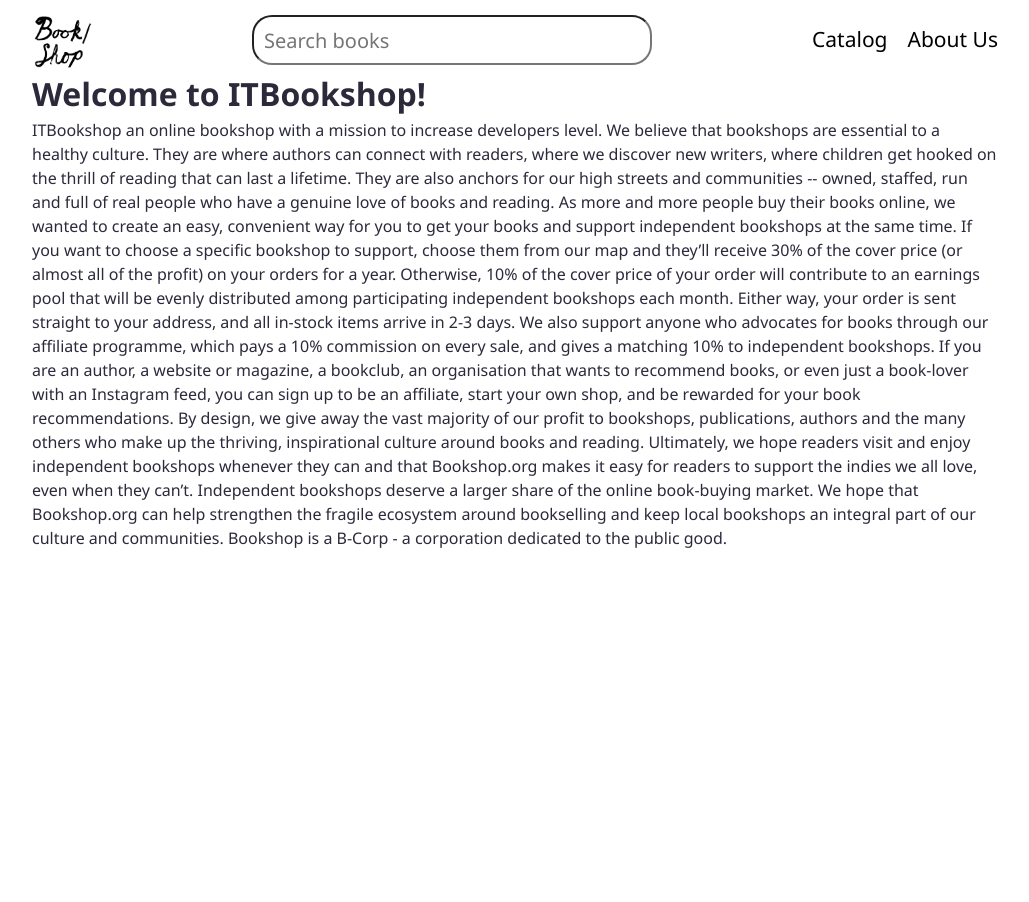
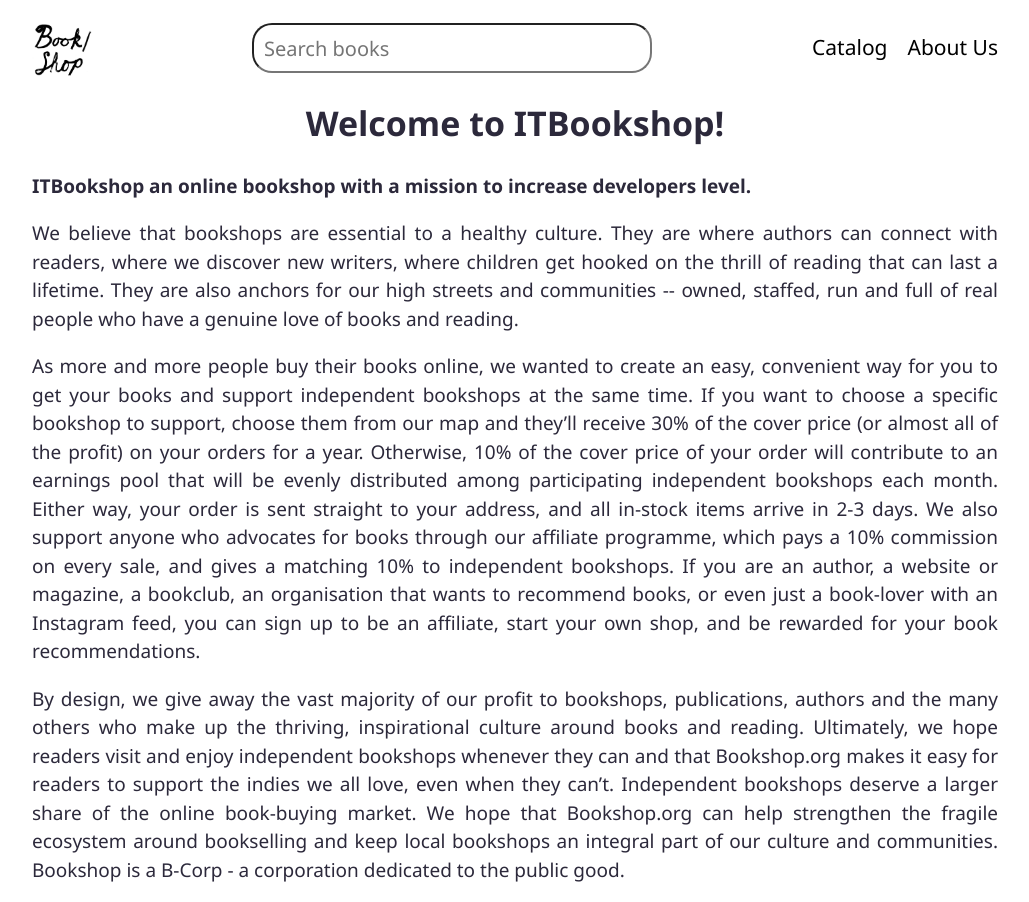
Before and after one commit to evvgenchik/react-rs, a React (Vite) app in the folder react-components/: page /about in a window 1280 px wide. Shown: the whole page, without its empty margins (125-1154 px from the left). Before the commit the page ends 800 px from the top, so only its background shows below. Built offline with nearby package versions, Linux system fonts and the light colour scheme.

Commit message:
feat: add main page cards

```diff
--- a/react-components/src/components/About.tsx
+++ b/react-components/src/components/About.tsx
@@ -1,40 +1,52 @@
+import styles from './about.module.scss';
+
 function About() {
   return (
     <>
-      <h1>Welcome to ITBookshop!</h1>
-      <div>
-        ITBookshop an online bookshop with a mission to increase developers
-        level. We believe that bookshops are essential to a healthy culture.
-        They are where authors can connect with readers, where we discover new
-        writers, where children get hooked on the thrill of reading that can
-        last a lifetime. They are also anchors for our high streets and
-        communities -- owned, staffed, run and full of real people who have a
-        genuine love of books and reading. As more and more people buy their
-        books online, we wanted to create an easy, convenient way for you to get
-        your books and support independent bookshops at the same time. If you
-        want to choose a specific bookshop to support, choose them from our map
-        and they’ll receive 30% of the cover price (or almost all of the profit)
-        on your orders for a year. Otherwise, 10% of the cover price of your
-        order will contribute to an earnings pool that will be evenly
-        distributed among participating independent bookshops each month. Either
-        way, your order is sent straight to your address, and all in-stock items
-        arrive in 2-3 days. We also support anyone who advocates for books
-        through our affiliate programme, which pays a 10% commission on every
-        sale, and gives a matching 10% to independent bookshops. If you are an
-        author, a website or magazine, a bookclub, an organisation that wants to
-        recommend books, or even just a book-lover with an Instagram feed, you
-        can sign up to be an affiliate, start your own shop, and be rewarded for
-        your book recommendations. By design, we give away the vast majority of
-        our profit to bookshops, publications, authors and the many others who
-        make up the thriving, inspirational culture around books and reading.
-        Ultimately, we hope readers visit and enjoy independent bookshops
-        whenever they can and that Bookshop.org makes it easy for readers to
-        support the indies we all love, even when they can’t. Independent
-        bookshops deserve a larger share of the online book-buying market. We
-        hope that Bookshop.org can help strengthen the fragile ecosystem around
-        bookselling and keep local bookshops an integral part of our culture and
-        communities. Bookshop is a B-Corp - a corporation dedicated to the
-        public good.
+      <h1 className={styles.title}>Welcome to ITBookshop!</h1>
+      <div className={styles.info}>
+        <p>
+          <b>
+            ITBookshop an online bookshop with a mission to increase developers
+            level.
+          </b>
+        </p>
+        <p>
+          We believe that bookshops are essential to a healthy culture. They are
+          where authors can connect with readers, where we discover new writers,
+          where children get hooked on the thrill of reading that can last a
+          lifetime. They are also anchors for our high streets and communities
+          -- owned, staffed, run and full of real people who have a genuine love
+          of books and reading.
+        </p>
+        <p>
+          As more and more people buy their books online, we wanted to create an
+          easy, convenient way for you to get your books and support independent
+          bookshops at the same time. If you want to choose a specific bookshop
+          to support, choose them from our map and they’ll receive 30% of the
+          cover price (or almost all of the profit) on your orders for a year.
+          Otherwise, 10% of the cover price of your order will contribute to an
+          earnings pool that will be evenly distributed among participating
+          independent bookshops each month. Either way, your order is sent
+          straight to your address, and all in-stock items arrive in 2-3 days.
+          We also support anyone who advocates for books through our affiliate
+          programme, which pays a 10% commission on every sale, and gives a
+          matching 10% to independent bookshops. If you are an author, a website
+          or magazine, a bookclub, an organisation that wants to recommend
+          books, or even just a book-lover with an Instagram feed, you can sign
+          up to be an affiliate, start your own shop, and be rewarded for your
+          book recommendations.
+        </p>
+        By design, we give away the vast majority of our profit to bookshops,
+        publications, authors and the many others who make up the thriving,
+        inspirational culture around books and reading. Ultimately, we hope
+        readers visit and enjoy independent bookshops whenever they can and that
+        Bookshop.org makes it easy for readers to support the indies we all
+        love, even when they can’t. Independent bookshops deserve a larger share
+        of the online book-buying market. We hope that Bookshop.org can help
+        strengthen the fragile ecosystem around bookselling and keep local
+        bookshops an integral part of our culture and communities. Bookshop is a
+        B-Corp - a corporation dedicated to the public good.
       </div>
     </>
   );
--- a/react-components/src/components/Catalog.tsx
+++ b/react-components/src/components/Catalog.tsx
@@ -1,8 +1,18 @@
 import books from '../data/books';
 import Product from './Product';
+import styles from './catalog.module.scss';
 
 function Catalog() {
-  return <h1>Catalog of IT books</h1>;
+  return (
+    <>
+      <h1 className={styles.title}>Catalog of IT books</h1>
+      <ul className={styles.list}>
+        {books.map((book) => (
+          <Product book={book} key={book.isbn13} />
+        ))}
+      </ul>
+    </>
+  );
 }
 
 export default Catalog;
--- a/react-components/src/components/Product.tsx
+++ b/react-components/src/components/Product.tsx
@@ -1,5 +1,18 @@
-function Product({ book }) {
-  return <div>Product</div>;
+import books from '../data/books';
+import { IBook } from '../utils/types';
+import styles from './product.module.scss';
+
+function Product({ book }: { book: IBook }) {
+  return (
+    <div className={styles.item}>
+      <div className={styles.icon}>
+        <img src={book.image} alt="icon book" />
+      </div>
+      <h2>{book.price}</h2>
+      <h3>{book.title}</h3>
+      <p>{book.subtitle}</p>
+    </div>
+  );
 }
 
 export default Product;
--- /dev/null
+++ b/react-components/src/components/about.module.scss
@@ -0,0 +1,10 @@
+.title {
+  margin-top: 20rem;
+  text-align: center;
+  font-size: 34rem;
+}
+
+.info {
+  font-size: 19rem;
+  text-align: justify
+}
--- /dev/null
+++ b/react-components/src/components/catalog.module.scss
@@ -0,0 +1,12 @@
+.list {
+  margin-top: 20rem;
+  display: grid;
+  grid-template-columns: repeat(3, 1fr);
+  gap: 30rem;
+}
+
+.title {
+  margin-top: 20rem;
+  text-align: center;
+  font-size: 34rem;
+}
--- a/react-components/src/components/header.module.scss
+++ b/react-components/src/components/header.module.scss
@@ -33,4 +33,11 @@
     color: #112d49;
     text-decoration: underline;
   }
+
+
 }
+
+.active {
+  text-decoration: underline;
+  color: red;
+}
--- /dev/null
+++ b/react-components/src/components/product.module.scss
@@ -0,0 +1,22 @@
+.item {
+  border: 1px solid #e9e9e9;
+  border-radius: 5px;
+  background-color: rgb(253, 253, 253);
+  padding: 5rem 10rem;
+  display: flex;
+  flex-direction: column;
+  gap: 5rem;
+  justify-content: center;
+}
+
+
+.icon {
+  width: 300rem;
+  height: 300rem;
+  object-fit: contain;
+
+  & img {
+    width: 100%;
+    height: 100%;
+  }
+}
--- a/react-components/src/index.css
+++ b/react-components/src/index.css
@@ -9,7 +9,7 @@
   padding: 0;
 }
 
-body,
+/* body,
 h1,
 h2,
 h3,
@@ -24,7 +24,7 @@
 dl,
 dd {
   margin: 0;
-}
+} */
 
 body {
   min-height: 100vh;
--- /dev/null
+++ b/react-components/src/utils/types.tsx
@@ -0,0 +1,12 @@
+interface IBook {
+  title: string;
+  subtitle: string;
+  isbn13: string;
+  price: string;
+  image: string;
+  url: string;
+}
+
+type Books = IBook[];
+
+export type { IBook, Books };
```
